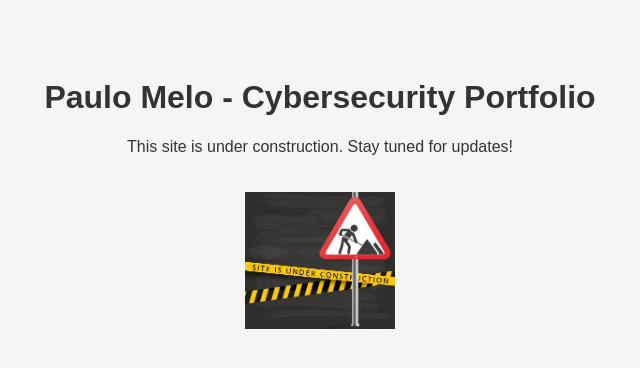
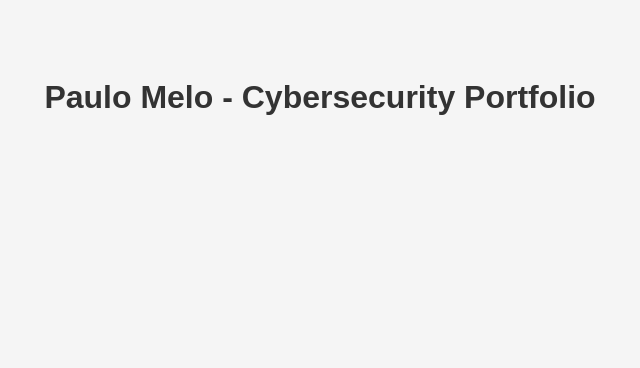
Before and after one commit to pjsmsec/pjsmsec.github.io, a plain HTML site: page index.html in a window 1280 px wide. Shown: the whole page, without its empty margins (320-960 px from the left). Drawn offline with Linux system fonts and the light colour scheme.

Commit message:
Updated index file

```diff
--- a/index.html
+++ b/index.html
@@ -8,7 +8,5 @@
 </head>
 <body>
     <h1>Paulo Melo - Cybersecurity Portfolio</h1>
-    <p>This site is under construction. Stay tuned for updates!</p>
-    <img src="/images/under-construction-2629947_640.jpg" alt="Under Construction">
 </body>
 </html>
```
